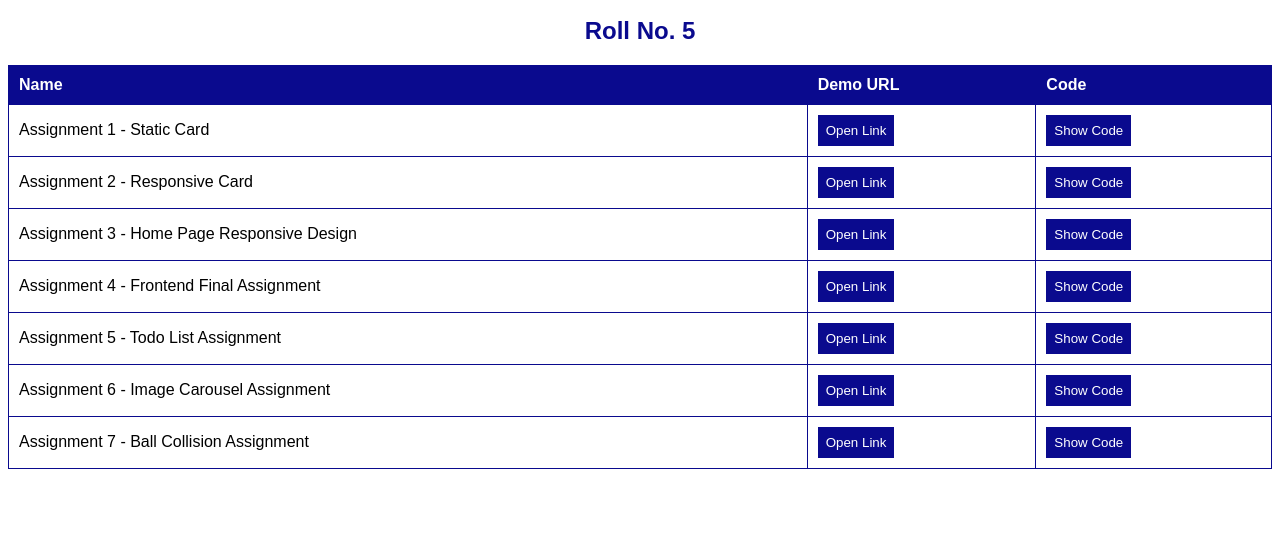
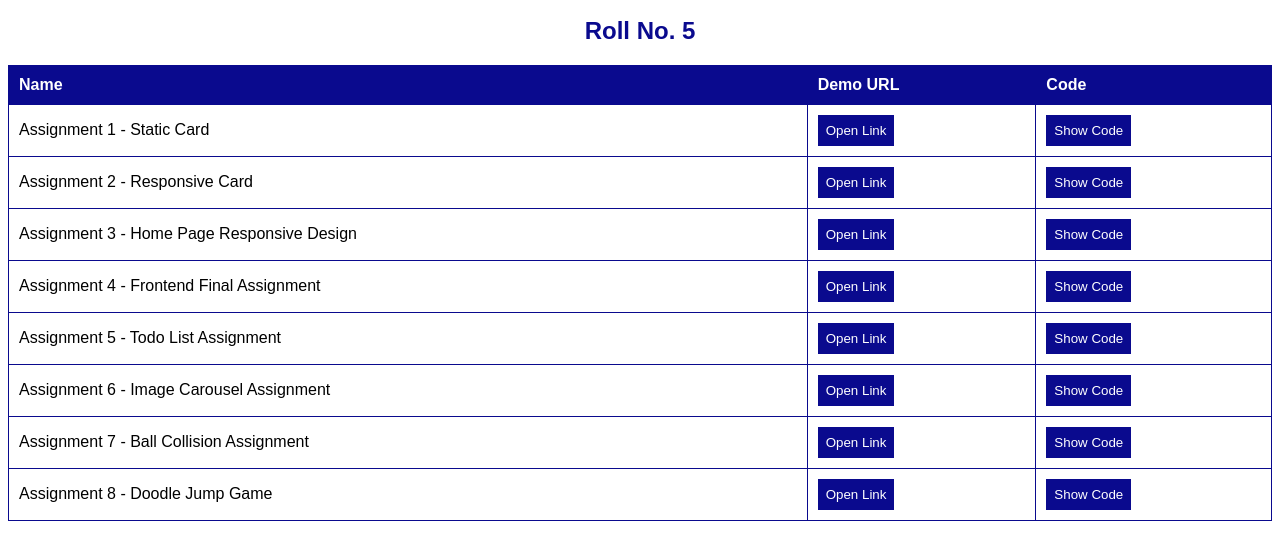
Before and after one commit to aayushman108/Assignment-submission-table, a plain HTML site: page index.html in a window 1280 px wide. Shown: the part 111-670 px from the top of the page. Drawn offline with Linux system fonts and the light colour scheme.

Commit message:
Doodle jump game is added

```diff
--- a/index.html
+++ b/index.html
@@ -54,6 +54,11 @@
         <td><a href=" https://aayushman108.github.io/Ball-Collision/"><button>Open Link</button></a></td>
         <td><a href="https://github.com/aayushman108/Ball-Collision"><button>Show Code</button></a></td>
       </tr>
+      <tr>
+        <td>Assignment 8 - Doodle Jump Game</td>
+        <td><a href="https://aayushman108.github.io/Doodle-Jump-Game/"><button>Open Link</button></a></td>
+        <td><a href="https://github.com/aayushman108/Doodle-Jump-Game"><button>Show Code</button></a></td>
+      </tr>
     </tbody>
   </table>
 </body>
```
